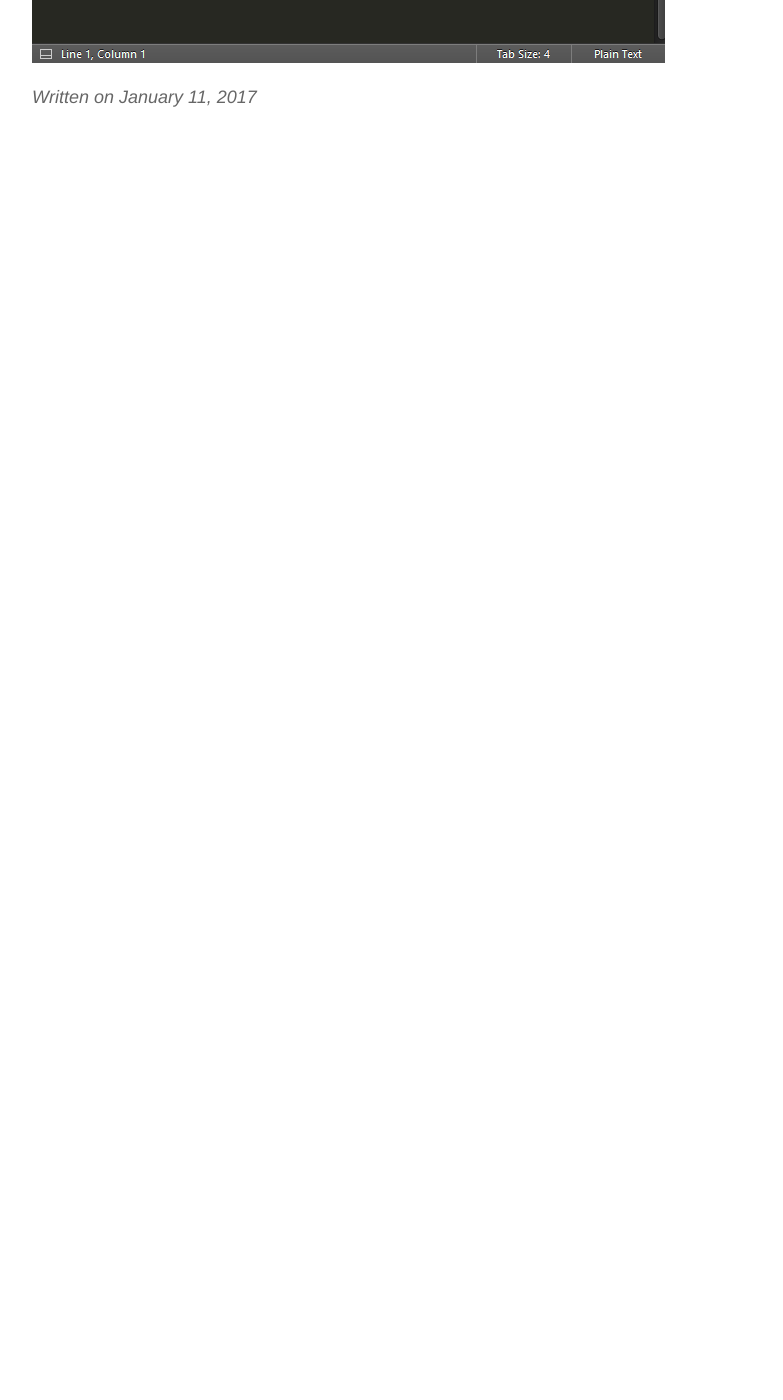
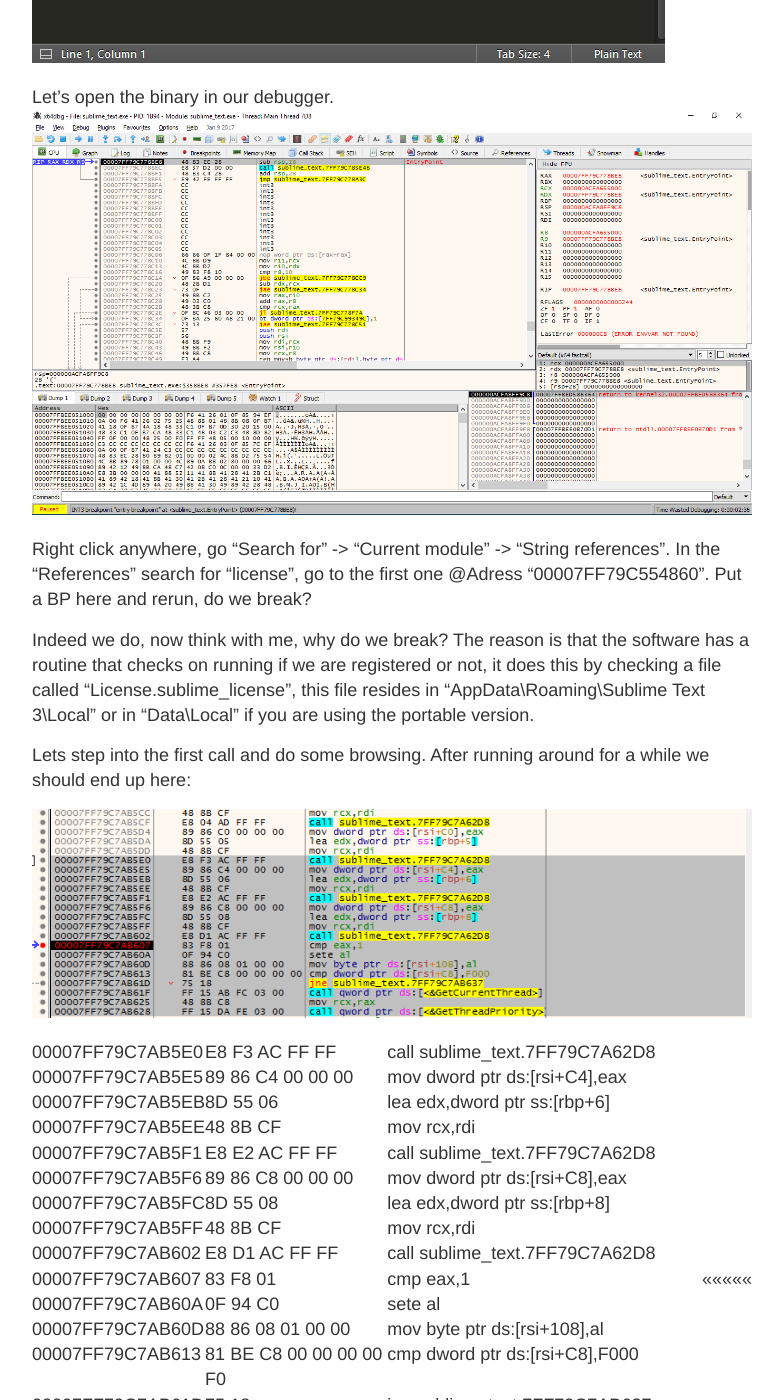
Before and after one commit to IWH2010/iwh2010.github.io, a Jekyll site: the page built from _posts/2017-01-11-Cracking-Sublime-Text-3-Build-3126.md, in a window 1280 px wide and 1400 px high, scrolled down 1647 px. Shown: the whole window, without its empty margins (248-1031 px from the left). Built offline with Jekyll 4.4.1, drawn with Linux system fonts in a browser that asks for light colours; before the commit the page ends 1757 px from its top, so only the background shows below that; some of the changed text lies outside the part shown.

Commit message:
New post

```diff
--- a/_posts/2017-01-11-Cracking-Sublime-Text-3-Build-3126.md
+++ b/_posts/2017-01-11-Cracking-Sublime-Text-3-Build-3126.md
@@ -20,5 +20,49 @@ This is what we see.
 
 ![Sublime](/images/Sublime/S1.png)
 
-Looking at the top we can clearly see the "(UNREGISTERED)" label. In the "Help" -> "About box" we can see something similar.
+Looking at the top we can clearly see the "(UNREGISTERED)" label. In the "Help" -> "About" box we can see something similar.
 ![Sublime](/images/Sublime/S2.png)
+
+Let's open the binary in our debugger.
+![Sublime](/images/Sublime/S3.png)
+
+Right click anywhere, go "Search for" -> "Current module" -> "String references".
+In the "References" search for "license", go to the first one @Adress "00007FF79C554860".
+Put a BP here and rerun, do we break?
+
+Indeed we do, now think with me, why do we break?
+The reason is that the software has a routine that checks on running if we are registered or not, it does this by
+checking a file called "License.sublime_license", this file resides in "AppData\Roaming\Sublime Text 3\Local" or in
+"Data\Local" if you are using the portable version.
+
+Lets step into the first call and do some browsing. After running around for a while we should end up here:
+
+![Sublime](/images/Sublime/S4.png)
+
+
+00007FF79C7AB5E0 | E8 F3 AC FF FF           | call sublime_text.7FF79C7A62D8          |
+00007FF79C7AB5E5 | 89 86 C4 00 00 00        | mov dword ptr ds:[rsi+C4],eax           |
+00007FF79C7AB5EB | 8D 55 06                 | lea edx,dword ptr ss:[rbp+6]            |
+00007FF79C7AB5EE | 48 8B CF                 | mov rcx,rdi                             |
+00007FF79C7AB5F1 | E8 E2 AC FF FF           | call sublime_text.7FF79C7A62D8          |
+00007FF79C7AB5F6 | 89 86 C8 00 00 00        | mov dword ptr ds:[rsi+C8],eax           |
+00007FF79C7AB5FC | 8D 55 08                 | lea edx,dword ptr ss:[rbp+8]            |
+00007FF79C7AB5FF | 48 8B CF                 | mov rcx,rdi                             |
+00007FF79C7AB602 | E8 D1 AC FF FF           | call sublime_text.7FF79C7A62D8          |
+00007FF79C7AB607 | 83 F8 01                 | cmp eax,1                               | <<<<<<<<<<
+00007FF79C7AB60A | 0F 94 C0                 | sete al                                 |
+00007FF79C7AB60D | 88 86 08 01 00 00        | mov byte ptr ds:[rsi+108],al            |
+00007FF79C7AB613 | 81 BE C8 00 00 00 00 F0  | cmp dword ptr ds:[rsi+C8],F000          |
+00007FF79C7AB61D | 75 18                    | jne sublime_text.7FF79C7AB637           |
+00007FF79C7AB61F | FF 15 AB FC 03 00        | call qword ptr ds:[<&GetCurrentThread>] |
+00007FF79C7AB625 | 48 8B C8                 | mov rcx,rax                             |
+00007FF79C7AB628 | FF 15 DA FE 03 00        | call qword ptr ds:[<&GetThreadPriority> |
+
+Lets be honest, if i didn't play with the registration function in the "About" -> "License" box I never would had figured this out.
+It works in the same way, it compares the value of EAX with 1, however, when the license is read and declared invalid, EAX
+holds the value of 2. All we have to do now is simply change the line "cmp eax,1" to "comp eax,2", save the patch and run.
+
+!(Sublime)[/images/Sublime/S5.png]
+
+No "(UNREGISTERED)" label at the top.
+Pressing the "About" tab asks us to remove the license.
```
Also changed, not shown: images/Sublime/S3.png (added), images/Sublime/S4.png (added), images/Sublime/S5.png (added).
